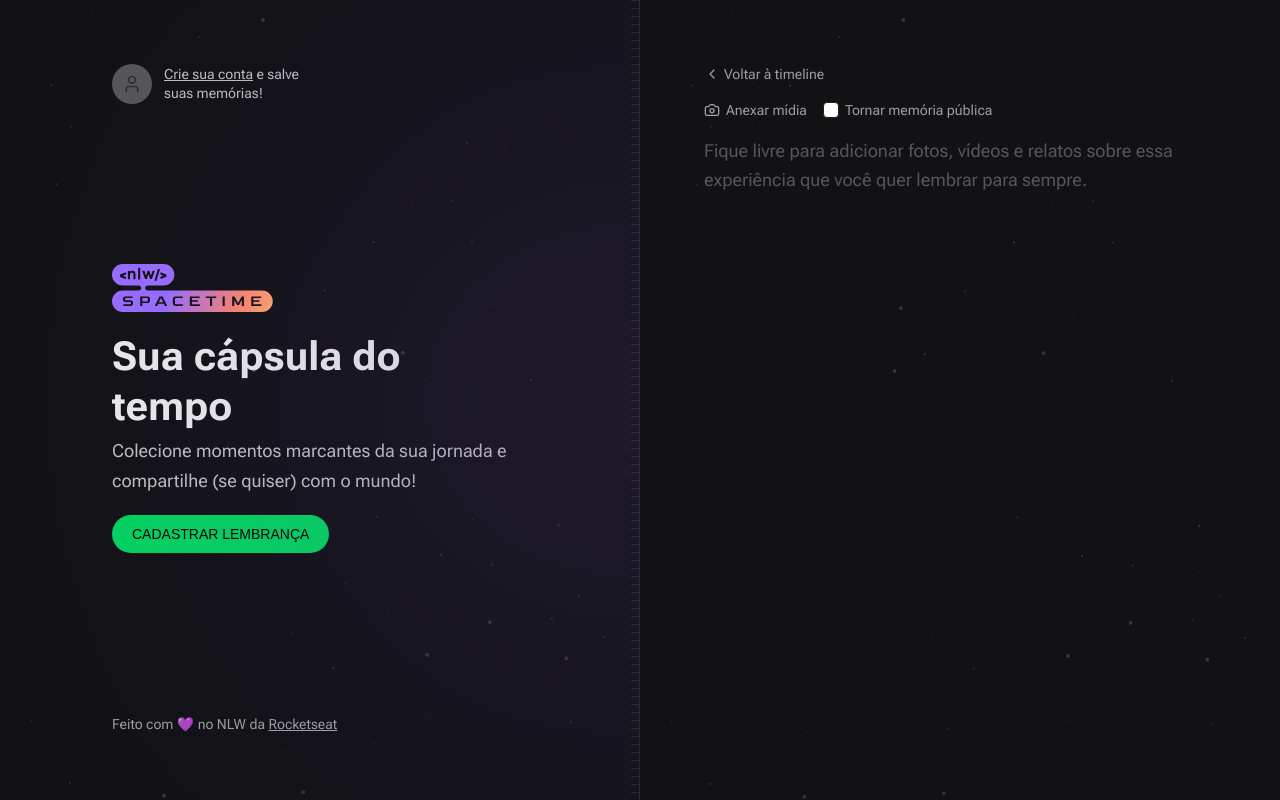
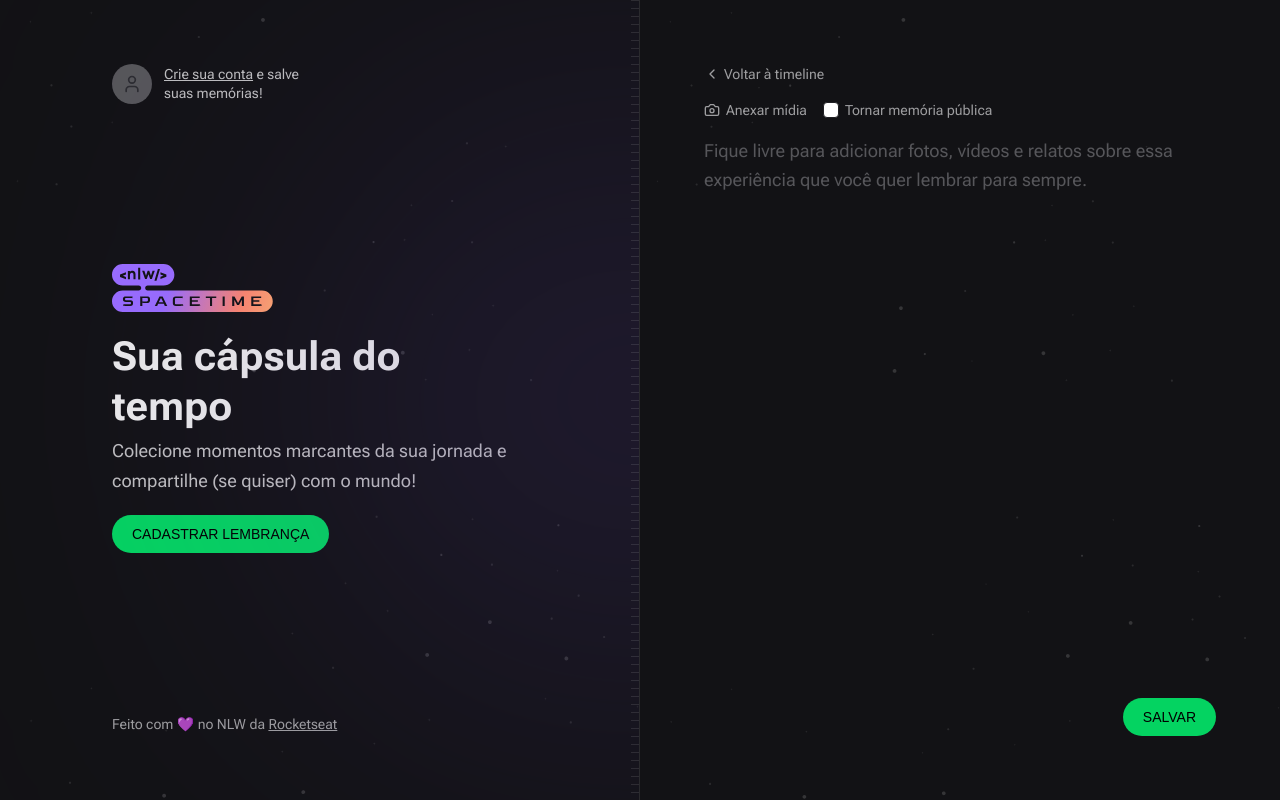
Before and after one commit to wallacewolv/nlw-spacetime-frontend, a Next.js app: page /memories/new in a window 1280 px wide. Built offline with nearby package versions, Linux system fonts and the light colour scheme; no server answers; a web font is replaced by a local one.

Commit message:
feat: Criando nova memória

```diff
--- a/package.json
+++ b/package.json
@@ -16,6 +16,7 @@
     "axios": "^1.4.0",
     "eslint": "8.40.0",
     "eslint-config-next": "13.4.2",
+    "js-cookie": "^3.0.5",
     "jwt-decode": "^3.1.2",
     "lucide-react": "^0.219.0",
     "next": "13.4.2",
@@ -28,6 +29,7 @@
   "devDependencies": {
     "@rocketseat/eslint-config": "^1.2.0",
     "@tailwindcss/forms": "^0.5.3",
+    "@types/js-cookie": "^3.0.3",
     "prettier-plugin-tailwindcss": "^0.3.0"
   }
 }
--- a/src/app/memories/new/page.tsx
+++ b/src/app/memories/new/page.tsx
@@ -1,5 +1,5 @@
-import { MediaPicker } from '@/components/MediaPicker'
-import { Camera, ChevronLeft } from 'lucide-react'
+import { NewMemoryForm } from '@/components/NewMemoryForm'
+import { ChevronLeft } from 'lucide-react'
 import Link from 'next/link'
 
 export default function NewMemory() {
@@ -13,40 +13,7 @@ export default function NewMemory() {
         Voltar à timeline
       </Link>
 
-      <form className="flex flex-1 flex-col gap-2">
-        <div className="flex items-center gap-4">
-          <label
-            htmlFor="media"
-            className="flex cursor-pointer items-center gap-1.5 text-sm text-gray-200 hover:text-gray-100"
-          >
-            <Camera className="h-4 w-4" />
-            Anexar mídia
-          </label>
-
-          <label
-            htmlFor="isPublic"
-            className="flex items-center gap-1.5 text-sm text-gray-200 hover:text-gray-100"
-          >
-            <input
-              type="checkbox"
-              name="isPublic"
-              id="isPublic"
-              value="true"
-              className="h-4 w-4 rounded border-gray-700 text-purple-500"
-            />
-            Tornar memória pública
-          </label>
-        </div>
-        {/* Hackzinho para o input não aparecer */}
-        <MediaPicker />
-
-        <textarea
-          name="content"
-          spellCheck={false}
-          className="w-full flex-1 resize-none rounded border-0 bg-transparent p-0 text-lg leading-relaxed text-gray-100 placeholder:text-gray-400 focus:ring-0"
-          placeholder="Fique livre para adicionar fotos, vídeos e relatos sobre essa experiência que você quer lembrar para sempre."
-        />
-      </form>
+      <NewMemoryForm />
     </div>
   )
 }
--- /dev/null
+++ b/src/components/NewMemoryForm.tsx
@@ -0,0 +1,94 @@
+'use client'
+
+import { Camera } from 'lucide-react'
+import { MediaPicker } from './MediaPicker'
+import { FormEvent } from 'react'
+import Cookie from 'js-cookie'
+import { api } from '@/lib/api'
+import { useRouter } from 'next/navigation'
+
+export function NewMemoryForm() {
+  const router = useRouter()
+
+  async function handleCreateMemory(event: FormEvent<HTMLFormElement>) {
+    event.preventDefault()
+
+    const formData = new FormData(event.currentTarget)
+
+    console.log(Array.from(formData.entries()))
+
+    const fileToUpload = formData.get('coverUrl')
+
+    let coverUrl = ''
+    if (fileToUpload) {
+      const uploadFormData = new FormData()
+      uploadFormData.set('file', fileToUpload)
+
+      const uploadResponse = await api.post('/upload', uploadFormData)
+
+      coverUrl = uploadResponse.data.fileUrl
+    }
+
+    const token = Cookie.get('token')
+
+    await api.post(
+      '/memories',
+      {
+        coverUrl,
+        content: formData.get('content'),
+        isPublic: formData.get('isPublic'),
+      },
+      {
+        headers: {
+          Authorization: `Bearer ${token}`,
+        },
+      },
+    )
+
+    router.push('/')
+  }
+
+  return (
+    <form onSubmit={handleCreateMemory} className="flex flex-1 flex-col gap-2">
+      <div className="flex items-center gap-4">
+        <label
+          htmlFor="media"
+          className="flex cursor-pointer items-center gap-1.5 text-sm text-gray-200 hover:text-gray-100"
+        >
+          <Camera className="h-4 w-4" />
+          Anexar mídia
+        </label>
+
+        <label
+          htmlFor="isPublic"
+          className="flex items-center gap-1.5 text-sm text-gray-200 hover:text-gray-100"
+        >
+          <input
+            type="checkbox"
+            name="isPublic"
+            id="isPublic"
+            value="true"
+            className="h-4 w-4 rounded border-gray-700 text-purple-500"
+          />
+          Tornar memória pública
+        </label>
+      </div>
+      {/* Hackzinho para o input não aparecer */}
+      <MediaPicker />
+
+      <textarea
+        name="content"
+        spellCheck={false}
+        className="w-full flex-1 resize-none rounded border-0 bg-transparent p-0 text-lg leading-relaxed text-gray-100 placeholder:text-gray-400 focus:ring-0"
+        placeholder="Fique livre para adicionar fotos, vídeos e relatos sobre essa experiência que você quer lembrar para sempre."
+      />
+
+      <button
+        type="submit"
+        className="inline-block self-end rounded-full bg-green-500 px-5 py-3 font-alt text-sm uppercase leading-none text-black hover:bg-green-600"
+      >
+        Salvar
+      </button>
+    </form>
+  )
+}
```
Also changed, not shown: 1 other file (tests, documents, lock files or other folders).
